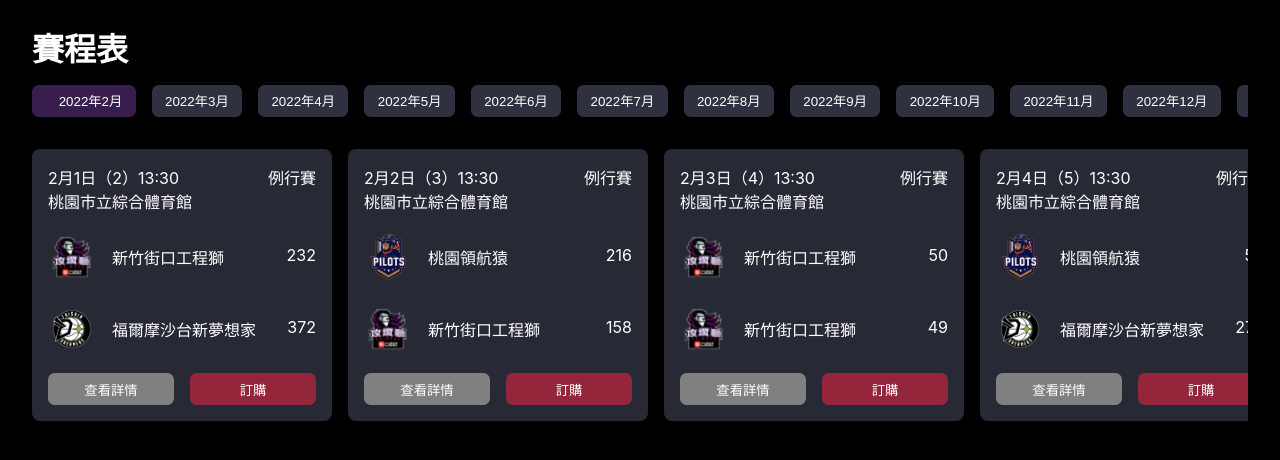
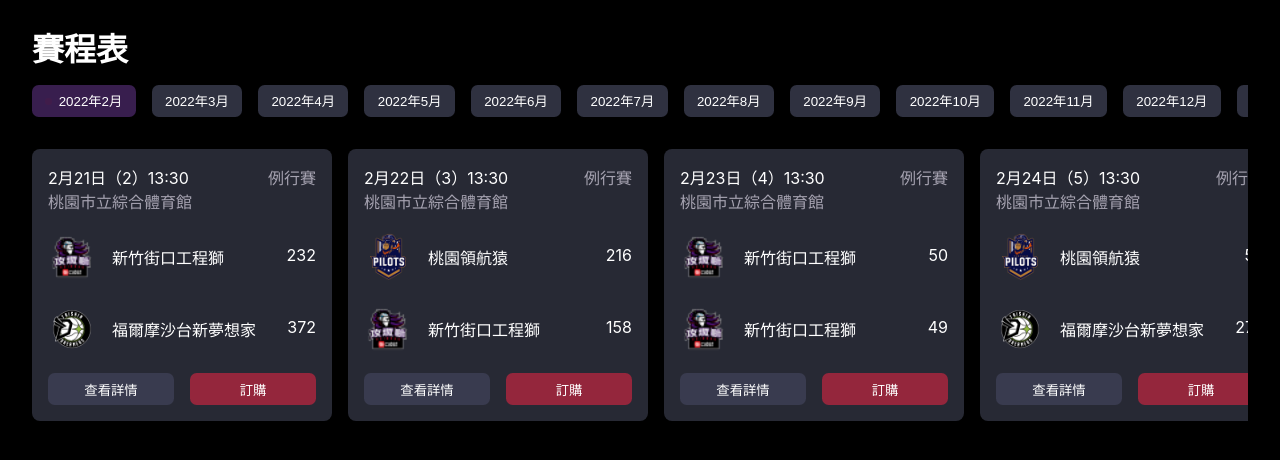
Before and after one commit to JosephT5566/jko_pre_work_2022, a Next.js app: page /schedule in a window 1280 px wide. Shown: the top 460 px of the page. Built offline with nearby package versions, Linux system fonts and the light colour scheme.

Commit message:
modify style and fix dispkay date

```diff
--- a/src/components/schedule/TimeTable.tsx
+++ b/src/components/schedule/TimeTable.tsx
@@ -35,6 +35,7 @@
     },
     "& .type": {
         gridArea: "type",
+        color: "#a6a3b1",
     },
     "& .home": {
         gridArea: "home",
@@ -88,10 +89,10 @@
                       return (
                           <StyledTimeTable>
                               <div className={"date"}>
-                                  <div>{`${date.month() + 1}月${date.day()}日（${
+                                  <div>{`${date.month() + 1}月${date.date()}日（${
                                       date.weekday() + 1
                                   }）${time.hour()}:${time.minute()}`}</div>
-                                  <div>{com.place}</div>
+                                  <div style={{ color: "#a6a3b1" }}>{com.place}</div>
                               </div>
                               <div className={"type"}>{com.type}</div>
                               <StyledTeam className={"home"}>
@@ -105,7 +106,13 @@
                                   <p className={"score"}>{com.away.score}</p>
                               </StyledTeam>
                               <StyledButtons className={"buttons"}>
-                                  <Button>{"查看詳情"}</Button>
+                                  <Button
+                                      style={{
+                                          background: "#393b4f",
+                                      }}
+                                  >
+                                      {"查看詳情"}
+                                  </Button>
                                   <Button
                                       style={{
                                           background: "#94263c",
```
